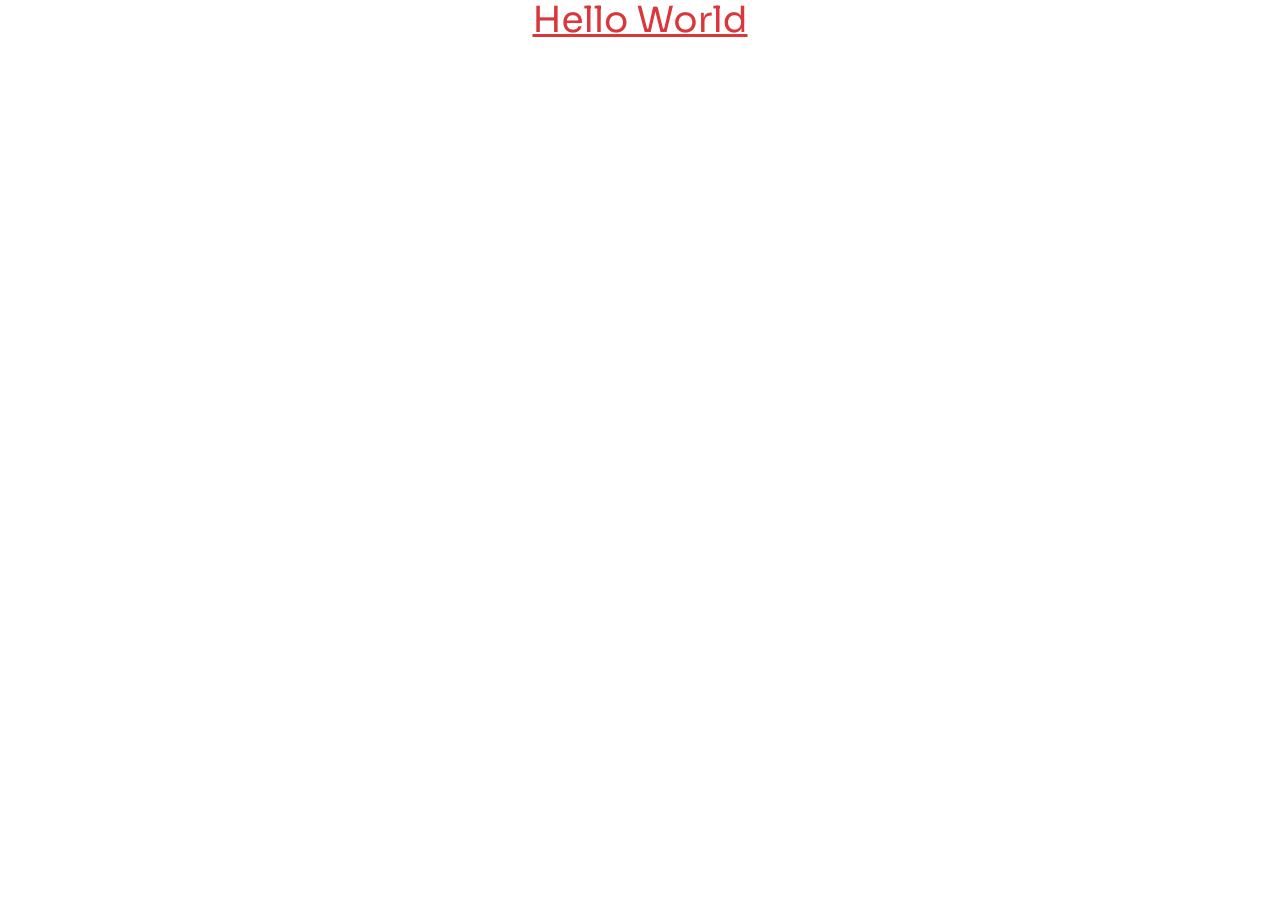
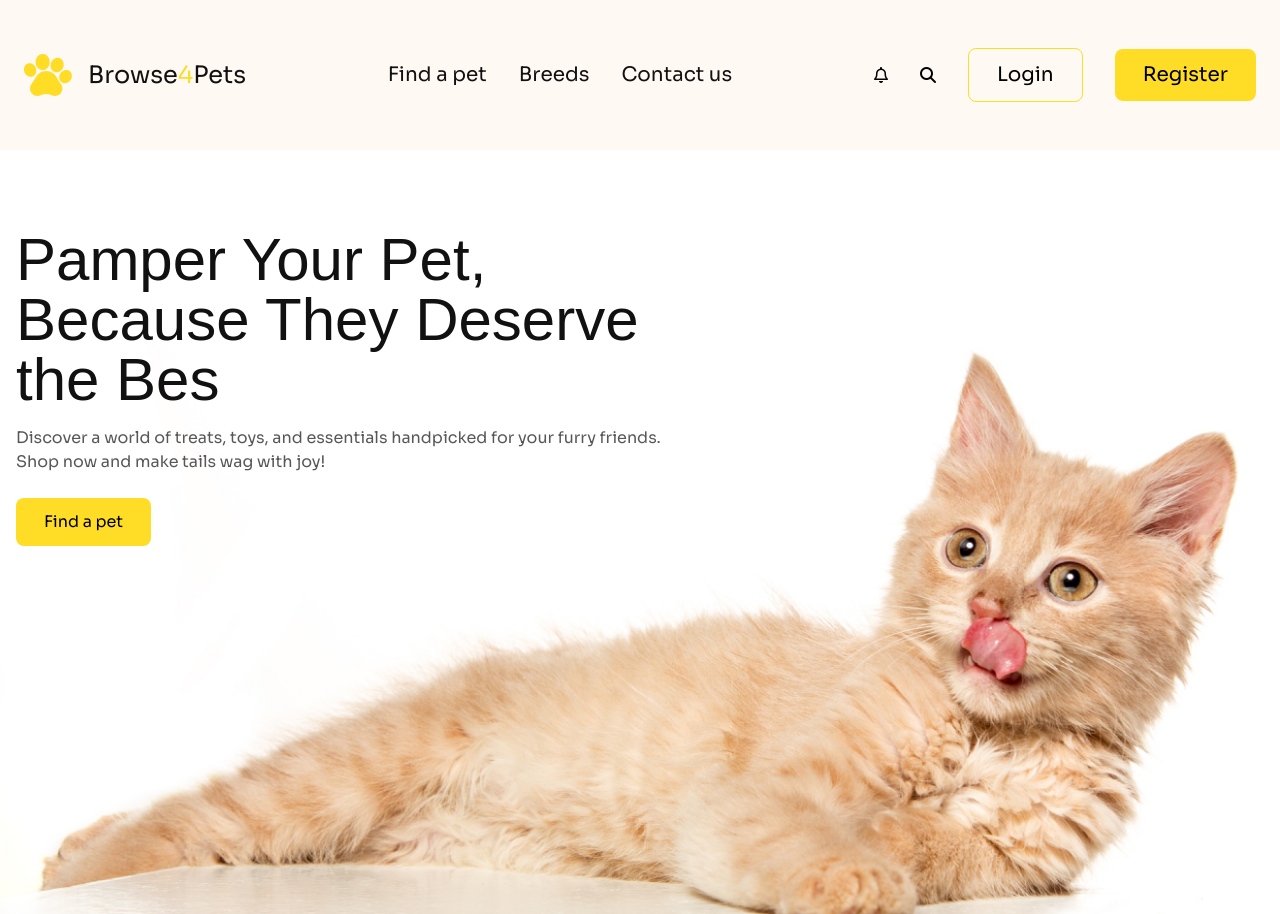
Before and after one commit to Ebadur-Rahman-Shohag/Assignment-03, a plain HTML site: page index.html in a window 1280 px wide. Before the commit the page ends 800 px from the top, so only its background shows below. Drawn offline with nearby package versions, Linux system fonts and the light colour scheme; a web font is replaced by a local one.

Commit message:
complete navbar and banner

```diff
--- a/index.html
+++ b/index.html
@@ -3,7 +3,7 @@
   <head>
     <meta charset="UTF-8" />
     <meta name="viewport" content="width=device-width, initial-scale=1.0" />
-    <title></title>
+    <title>Assignment-03</title>
     <!-- google fonts -->
     <link rel="preconnect" href="https://fonts.googleapis.com" />
     <link rel="preconnect" href="https://fonts.gstatic.com" crossorigin />
@@ -11,6 +11,12 @@
       href="https://fonts.googleapis.com/css2?family=ADLaM+Display&family=Sora:wght@100..800&display=swap"
       rel="stylesheet"
     />
+
+    <!-- fontawesome -->
+    <script
+      src="https://kit.fontawesome.com/16c1f8b86a.js"
+      crossorigin="anonymous"
+    ></script>
 
     <!-- tailwind css -->
     <script src="https://cdn.tailwindcss.com"></script>
@@ -32,12 +38,91 @@
   </head>
   <body>
     <!-- header section -->
-    <header></header>
+    <header
+      class="relative z-20 w-full p-6 lg:px-6 lg:py-12 bg-[#FFF9F4] border-b-2 border-[#111111] lg:border-none"
+    >
+      <!-- navbar -->
+      <nav
+        class="w-full lg:max-w-[1320px] mx-auto flex justify-between items-center"
+      >
+        <!-- navlogo container -->
+        <div class="flex items-center space-x-4">
+          <img src="./c1-assets/logo-header.png" alt="navbar logo" />
+          <h3
+            class="hidden lg:block font-sora font-normal text-[#111111] text-2xl"
+          >
+            Browse<span class="text-[#FFDC26]">4</span>Pets
+          </h3>
+        </div>
+        <!-- navbar link container -->
+        <ul class="hidden lg:flex justify-center items-center space-x-8">
+          <li>
+            <a class="font-sora font-normal text-xl text-[#111111]" href="#"
+              >Find a pet</a
+            >
+          </li>
+          <li>
+            <a class="font-sora font-normal text-xl text-[#111111]" href="#"
+              >Breeds</a
+            >
+          </li>
+          <li>
+            <a class="font-sora font-normal text-xl text-[#111111]" href="#"
+              >Contact us</a
+            >
+          </li>
+        </ul>
+        <!-- icon and button container -->
+        <div class="hidden lg:flex items-center space-x-8">
+          <i class="fa-regular fa-bell"></i>
+          <i class="fa-solid fa-magnifying-glass"></i>
+          <button
+            class="px-7 py-3 text-xl font-normal font-sora border border-[#FFDC26] rounded-lg"
+          >
+            Login
+          </button>
+          <button
+            class="px-7 py-3 text-xl font-normal font-sora bg-[#FFDC26] rounded-lg"
+          >
+            Register
+          </button>
+        </div>
+        <!-- dropdown menu -->
+        <div class="lg:hidden">
+          <i class="fa-solid fa-bars"></i>
+        </div>
+      </nav>
+    </header>
     <!-- main section -->
     <main>
-      <h1 class="underline text-center text-4xl font-sora text-clifford">
-        Hello World
-      </h1>
+      <!-- banner section -->
+      <section class=" relative w-full max-w-[1320px] mx-auto lg:mt-20">
+        <!-- banner details -->
+        <div class="relative mt-8 lg:mt-6 px-7 lg:px-4 pb-40 z-10">
+          <h1 class="font-normal font-adlam text-3xl lg:text-6xl text-[#111111]">
+            Pamper Your Pet,<br />Because They Deserve<br />the Bes
+          </h1>
+          <p
+            class="max-w-[350px] lg:max-w-[672px] font-sora font-normal text-base text-[#111111] mt-3 lg:mt-4 opacity-[0.7]"
+          >
+            Discover a world of treats, toys, and essentials handpicked for your
+            furry friends. Shop now and make tails wag with joy!
+          </p>
+          <button
+            class="mt-3 lg:mt-6 px-7 py-3 font-sora font-normal text-base bg-[#FFDC26] rounded-lg"
+          >
+            Find a pet
+          </button>
+        </div>
+        <!-- banner image -->
+        <div class="w-full absolute bottom-4 lg:-bottom-52 -left-4 lg:left-0 z-0">
+          <img
+            class="w-full"
+            src="./c1-assets/cat-big.png"
+            alt="big-cat-image"
+          />
+        </div>
+      </section>
     </main>
     <!-- footer section -->
     <footer></footer>
```
Also changed, not shown: tailwind.config.js (added).
